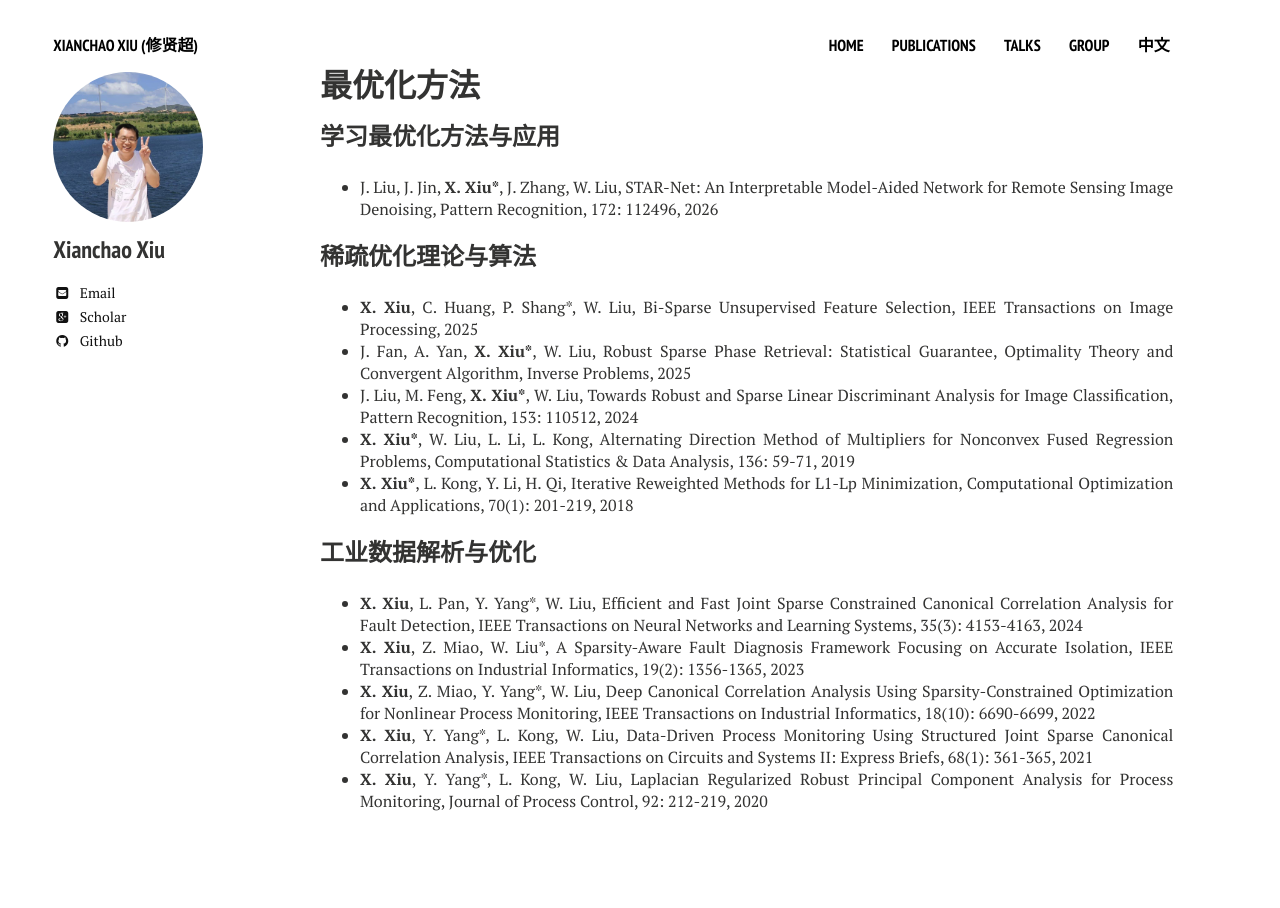
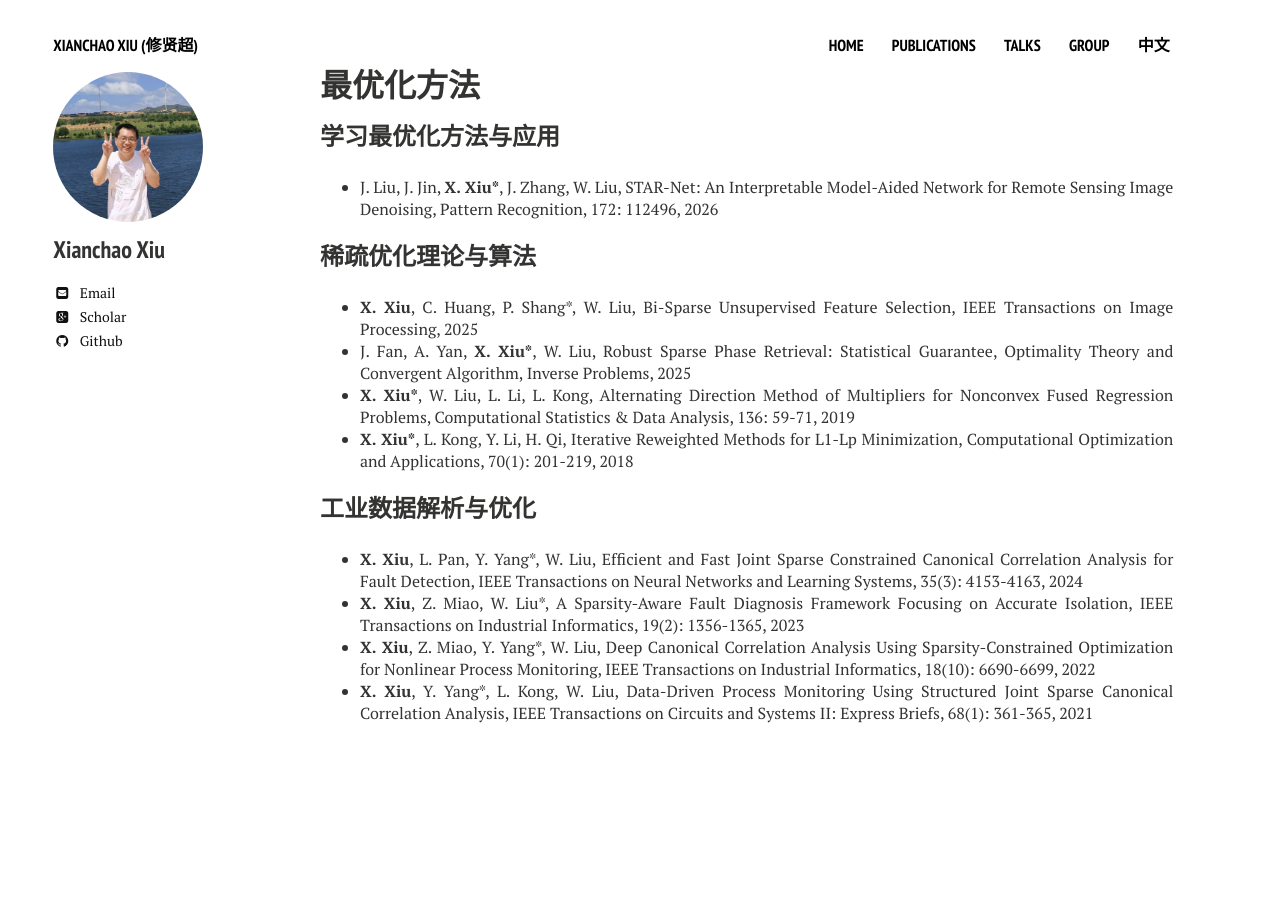
Before and after one commit to xianchaoxiu/xianchaoxiu.github.io, a Jekyll site: the page built from chinese/research/OPT/index.md, in a window 1280 px wide. Built offline with Jekyll 4.4.1, drawn with Linux system fonts in a browser that asks for light colours; nearby versions of some CDN libraries.

Commit message:
Update index.md

```diff
--- a/chinese/research/OPT/index.md
+++ b/chinese/research/OPT/index.md
@@ -17,7 +17,6 @@ share: false
 
 * <b>X. Xiu</b>, C. Huang, P. Shang*, W. Liu, Bi-Sparse Unsupervised Feature Selection, IEEE Transactions on Image Processing, 2025  <br>
 * J. Fan, A. Yan, <b>X. Xiu*</b>, W. Liu, Robust Sparse Phase Retrieval: Statistical Guarantee, Optimality Theory and Convergent Algorithm, Inverse Problems, 2025 <br>
-* J. Liu, M. Feng, <b>X. Xiu*</b>, W. Liu, Towards Robust and Sparse Linear Discriminant Analysis for Image Classification, Pattern Recognition, 153: 110512, 2024 <br>
 * <b>X. Xiu*</b>, W. Liu, L. Li, L. Kong, Alternating Direction Method of Multipliers for Nonconvex Fused Regression Problems, Computational Statistics & Data Analysis, 136: 59-71, 2019 <br>
 * <b>X. Xiu*</b>, L. Kong, Y. Li, H. Qi, Iterative Reweighted Methods for L1-Lp Minimization, Computational Optimization and Applications, 70(1): 201-219, 2018 <br>
 
@@ -28,4 +27,3 @@ share: false
 * <b>X. Xiu</b>, Z. Miao, W. Liu*, A Sparsity-Aware Fault Diagnosis Framework Focusing on Accurate Isolation, IEEE Transactions on Industrial Informatics, 19(2): 1356-1365, 2023 <br>
 * <b>X. Xiu</b>, Z. Miao, Y. Yang*, W. Liu, Deep Canonical Correlation Analysis Using Sparsity-Constrained Optimization for Nonlinear Process Monitoring, IEEE Transactions on Industrial Informatics, 18(10): 6690-6699, 2022 <br>
 * <b>X. Xiu</b>, Y. Yang*, L. Kong, W. Liu, Data-Driven Process Monitoring Using Structured Joint Sparse Canonical Correlation Analysis, IEEE Transactions on Circuits and Systems II: Express Briefs, 68(1): 361-365, 2021 <br>
-* <b>X. Xiu</b>, Y. Yang*, L. Kong, W. Liu, Laplacian Regularized Robust Principal Component Analysis for Process Monitoring, Journal of Process Control, 92: 212-219, 2020 <br>
```
